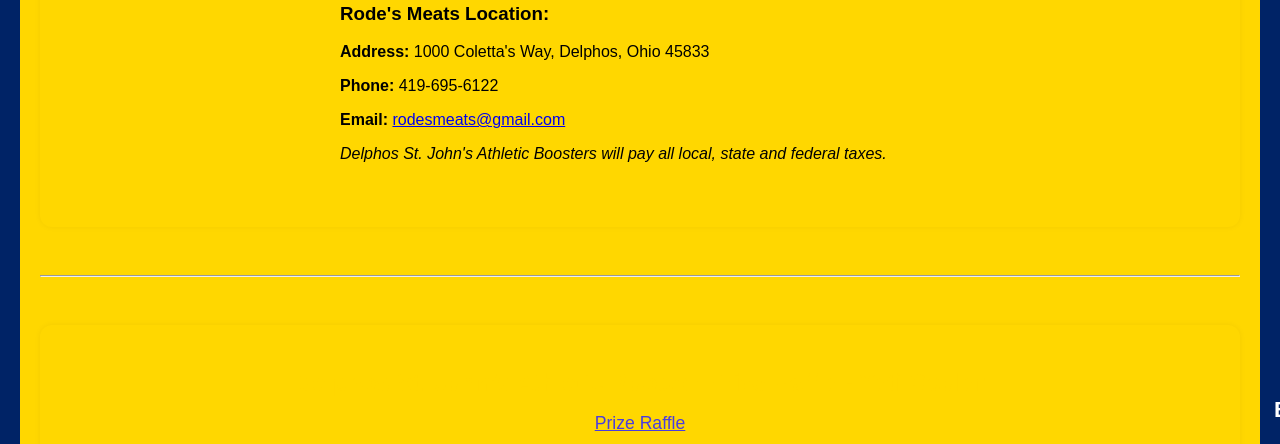
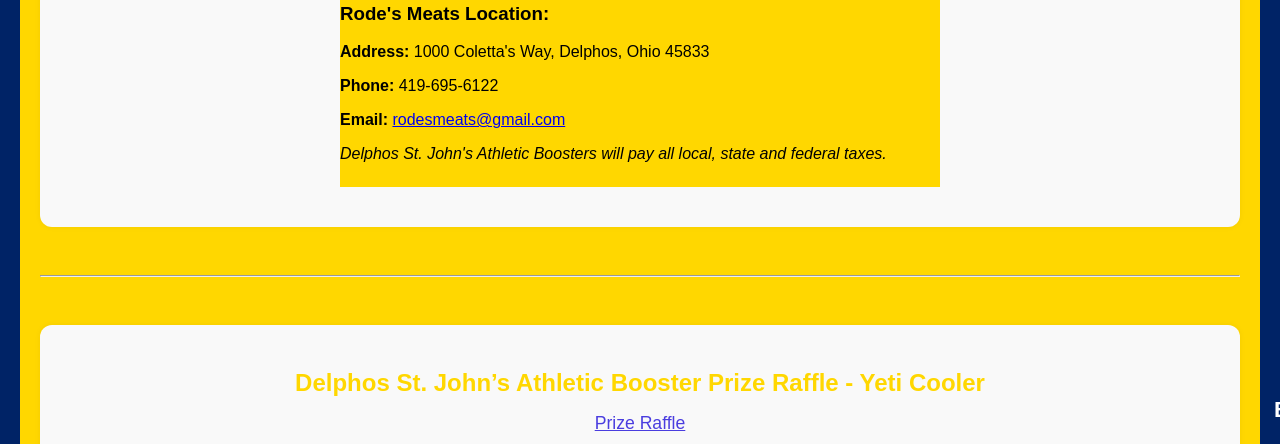
Before and after one commit to Fischbach23/testboosters1, a plain HTML site: page raffle.html in a window 1280 px wide. Shown: the part 636-1080 px from the top of the page. Drawn offline with Linux system fonts and the light colour scheme.

Commit message:
Update styles.css

```diff
--- a/css/styles.css
+++ b/css/styles.css
@@ -250,7 +250,7 @@
 .raffle-section {
   text-align: center;
   padding: 1.5rem 0.5rem;
-  background-color: #FFD700;
+  background-color: #f9f9f9;
   border-radius: 12px;
   margin-bottom: 2rem;
   box-shadow: 0 0 6px rgba(0, 0, 0, 0.05);
```
